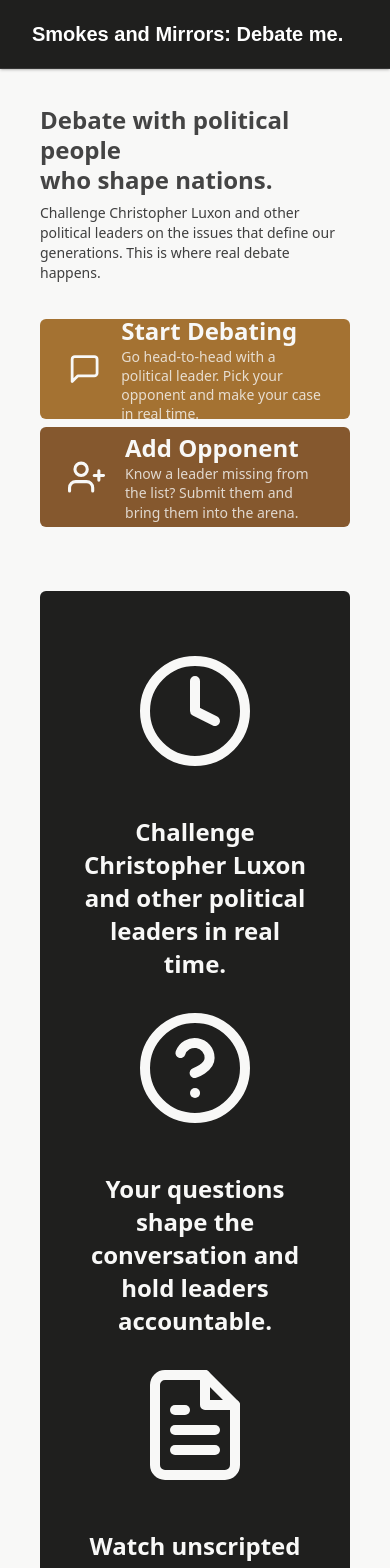
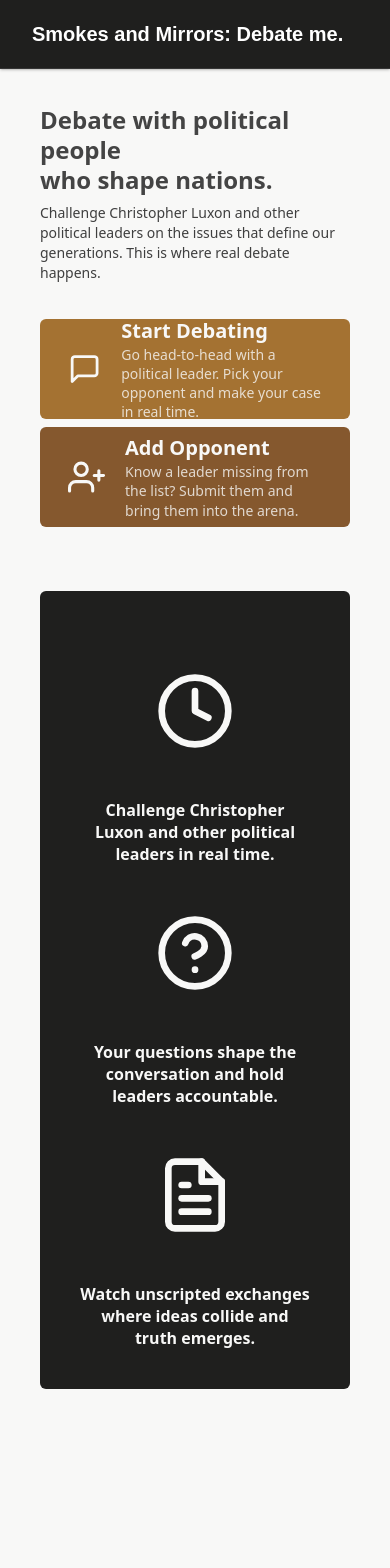
Before and after one commit to KinnonBroekhuizen/DebateMe, a Next.js app: page / in a window 390 px wide. Shown: the top 1568 px of the page. After the commit the page ends 1485 px from the top, so only its background shows below. Built offline with nearby package versions, Linux system fonts and the light colour scheme; what tailwindcss-animated would draw is missing.

Commit message:
responsiveness done

```diff
--- a/app/page.tsx
+++ b/app/page.tsx
@@ -30,7 +30,7 @@
             >
               <MessageSquare size={100} />
               <div>
-                <span className="font-bold text-2xl pb-10">Start Debating</span>
+                <span className="font-bold text-xl pb-10">Start Debating</span>
                 <p className="md:text-md text-sm/2 leading-snug opacity-80">
                   Go head-to-head with a political leader. Pick your opponent
                   and make your case in real time.
@@ -44,7 +44,7 @@
             >
               <UserPlus size={100} />
               <div>
-                <span className="font-bold text-2xl">Add Opponent</span>
+                <span className="font-bold text-xl">Add Opponent</span>
                 <p className="md:text-md text-sm leading-snug opacity-80">
                   Know a leader missing from the list? Submit them and bring
                   them into the arena.
@@ -59,33 +59,33 @@
       <section className="px-10 pt-16 pb-24">
         <div className="flex md:flex-row flex-col gap-2 md:gap-45 mx-auto bg-[var(--surface)] p-10 rounded-md text-[var(--text)] text-[var(--text-alt)]">
           {/* Feature 1 */}
-          <div className="flex flex-col items-center text-center gap-6">
+          <div className="flex flex-col items-center text-center gap-2 md:gap-6">
             <div className="rounded-md p-4 w-50 h-40 flex items-center justify-center">
-              <Clock size={120} />
+              <Clock className="size-20 md:size-30" />
             </div>
-            <p className="text-2xl font-semibold leading-snug">
+            <p className="text-md md:text-2xl font-semibold leading-snug">
               Challenge Christopher Luxon and other political leaders in real
               time.
             </p>
           </div>
 
           {/* Feature 2 */}
-          <div className="flex flex-col items-center text-center gap-6">
+          <div className="flex flex-col items-center text-center gap-2 md:gap-6">
             <div className="p-4 w-50 h-40 flex items-center justify-center">
-              <HelpCircle size={120} />
+              <HelpCircle className="size-20 md:size-30" />
             </div>
-            <p className="text-2xl font-semibold leading-snug">
+            <p className="text-md md:text-2xl font-semibold leading-snug">
               Your questions shape the conversation and hold leaders
               accountable.
             </p>
           </div>
 
           {/* Feature 3 */}
-          <div className="flex flex-col items-center text-center gap-6">
+          <div className="flex flex-col items-center text-center gap-2 md:gap-6">
             <div className="rounded-md p-4 w-50 h-40 flex items-center justify-center">
-              <FileText size={120} />
+              <FileText className="size-20 md:size-30" />
             </div>
-            <p className="text-2xl font-semibold  leading-snug">
+            <p className="text-md md:text-2xl font-semibold  leading-snug">
               Watch unscripted exchanges where ideas collide and truth emerges.
             </p>
           </div>
```
